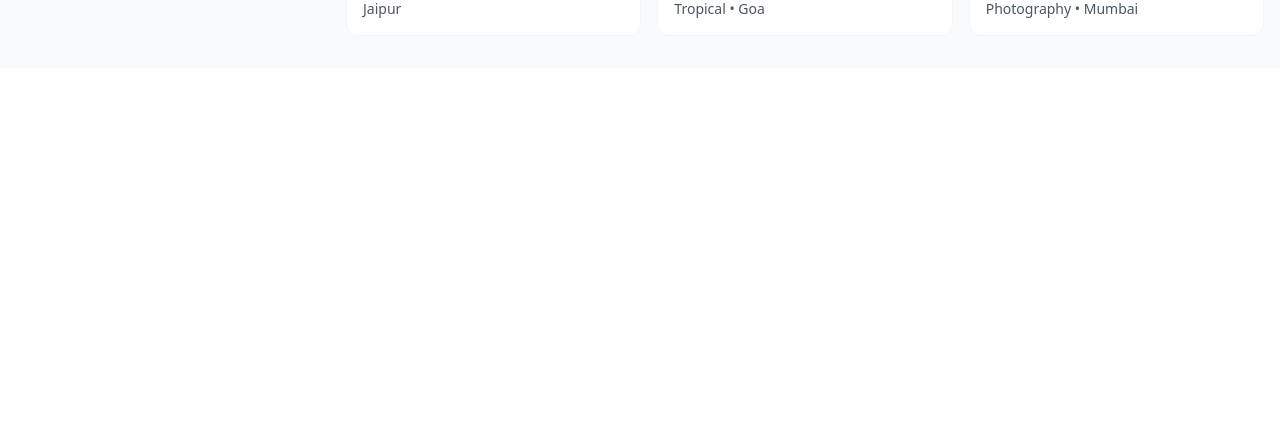
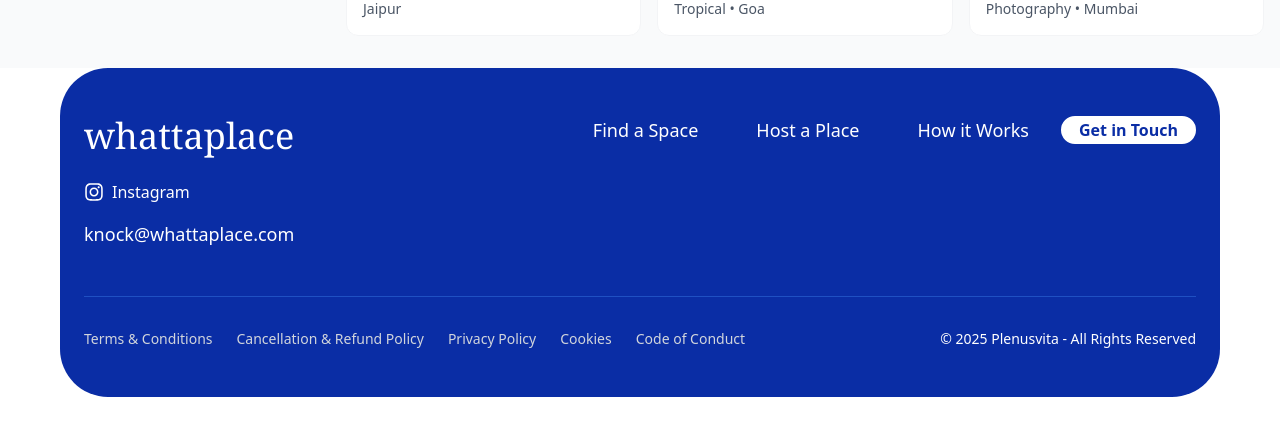
Before and after one commit to DEVESH1709/Placely, a Next.js app: page / in a window 1280 px wide. Shown: the part 3564-3990 px from the top of the page. Before the commit the page ends 3632 px from the top, so only its background shows below. Built offline with nearby package versions, Linux system fonts and the light colour scheme.

Commit message:
Add Footer component with social links and navigation

```diff
--- a/app/layout.tsx
+++ b/app/layout.tsx
@@ -2,6 +2,7 @@ import type { Metadata } from "next";
 import { Geist, Geist_Mono } from "next/font/google";
 import "./globals.css";
 import Header from "@/components/Header";
+import Footer from "@/components/Footer";
 
 const geistSans = Geist({
   variable: "--font-geist-sans",
@@ -30,6 +31,7 @@ export default function RootLayout({
       >
         <Header />
         <div className="pt-24">{children}</div>
+        <Footer/>
       </body>
     </html>
   );
--- /dev/null
+++ b/components/Footer.tsx
@@ -0,0 +1,109 @@
+"use client";
+
+import { FaInstagram } from "react-icons/fa";
+import Link from "next/link";
+
+export default function Footer() {
+  return (
+    <footer className="bg-[#0A2DA5] text-white mx-4 sm:mx-6 md:mx-8 lg:mx-15 rounded-[3rem] mb-8">
+      <div className="max-w-7xl mx-auto px-6 py-12">
+        <div className="flex flex-col lg:flex-row justify-between items-start gap-8 lg:gap-10 mb-12">
+          <div className="flex-shrink-0">
+            <h2 className="text-3xl md:text-4xl font-serif font-medium mb-6">
+              whattaplace
+            </h2>
+            <div className="flex items-center space-x-2 mb-4">
+              <FaInstagram size={20} />
+              <a
+                href="https://instagram.com"
+                target="_blank"
+                rel="noopener noreferrer"
+                className=" text-white"
+              >
+                Instagram
+              </a>
+            </div>
+            <a href="mailto:knock@whattaplace.com" className="block text-lg ">
+              knock@whattaplace.com
+            </a>
+          </div>
+
+          <div className="flex flex-col sm:flex-row items-start sm:items-start gap-6 sm:gap-8 lg:mt-0">
+            <div className="flex flex-col sm:flex-row gap-4 sm:gap-6 lg:gap-8">
+              <Link
+                href="#"
+                className="group relative transition-all duration-300 text-lg hover:transform hover:translate-x-2 flex items-center"
+              >
+                <span className="opacity-0 group-hover:opacity-100 transition-opacity duration-300 mr-2">
+                  →
+                </span>
+                <span>Find a Space</span>
+              </Link>
+              <Link
+                href="#"
+                className="group relative transition-all duration-300 text-lg hover:transform hover:translate-x-2 flex items-center"
+              >
+                <span className="opacity-0 group-hover:opacity-100 transition-opacity duration-300 mr-2">
+                  →
+                </span>
+                <span>Host a Place</span>
+              </Link>
+              <Link
+                href="#"
+                className="group relative transition-all duration-300 text-lg hover:transform hover:translate-x-2 flex items-center"
+              >
+                <span className="opacity-0 group-hover:opacity-100 transition-opacity duration-300 mr-2">
+                  →
+                </span>
+                <span>How it Works</span>
+              </Link>
+            </div>
+
+            <button className="px-4 cursor-pointer  bg-white text-[#0A2DA5] rounded-full border-2 border-white hover:bg-transparent hover:text-white transition-all duration-300 font-bold">
+              Get in Touch
+            </button>
+          </div>
+        </div>
+
+        <div className="flex flex-col lg:flex-row justify-between items-start lg:items-center gap-6 pt-8 border-t border-blue-400/30">
+          <div className="flex flex-wrap gap-x-6 gap-y-2 text-sm text-gray-300">
+            <Link
+              href="#"
+              className="hover:text-white transition-colors duration-200"
+            >
+              Terms & Conditions
+            </Link>
+            <Link
+              href="#"
+              className="hover:text-white transition-colors duration-200"
+            >
+              Cancellation & Refund Policy
+            </Link>
+            <Link
+              href="#"
+              className="hover:text-white transition-colors duration-200"
+            >
+              Privacy Policy
+            </Link>
+            <Link
+              href="#"
+              className="hover:text-white transition-colors duration-200"
+            >
+              Cookies
+            </Link>
+            <Link
+              href="#"
+              className="hover:text-white transition-colors duration-200"
+            >
+              Code of Conduct
+            </Link>
+          </div>
+
+          <p className="text-sm text-white flex-shrink-0">
+            © 2025 Plenusvita - All Rights Reserved
+          </p>
+        </div>
+      </div>
+    </footer>
+  );
+}
```
